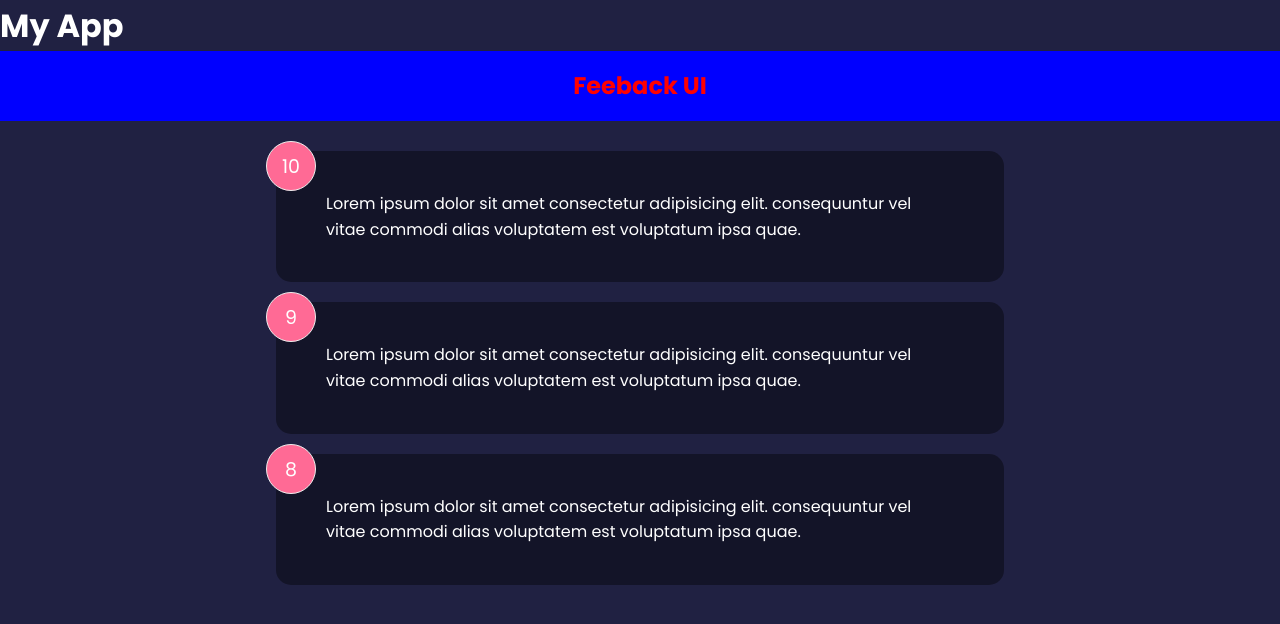
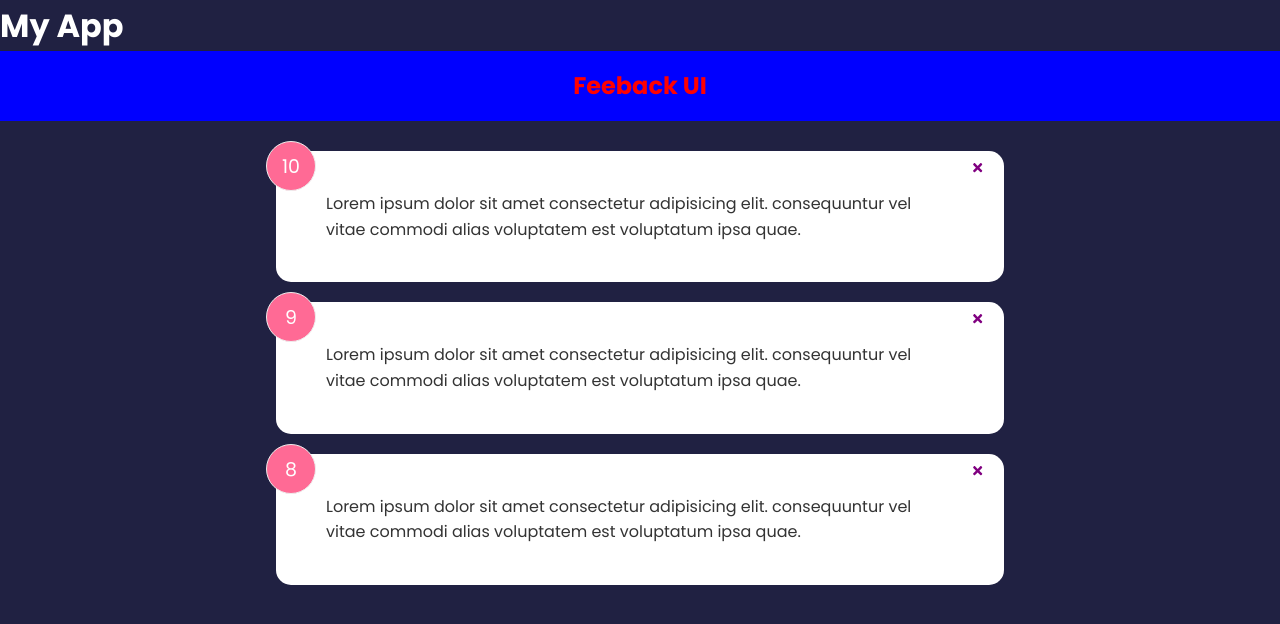
Before and after one commit to vinayaachar/Feedback-App, a React (Create React App) app: page / in a window 1280 px wide. Shown: the top 624 px of the page. Built offline with nearby package versions, Linux system fonts and the light colour scheme.

Commit message:
Add delete option to feedbacks

```diff
--- a/package.json
+++ b/package.json
@@ -8,6 +8,7 @@
     "@testing-library/user-event": "^12.8.3",
     "react": "^17.0.2",
     "react-dom": "^17.0.2",
+    "react-icons": "^4.3.1",
     "react-scripts": "4.0.3",
     "web-vitals": "^1.1.2"
   },
--- a/src/App.js
+++ b/src/App.js
@@ -1,10 +1,15 @@
 import { useState } from "react";
 import Header from "./components/Header";
-import FeedbackItem from "./components/FeedbackItem";
 import FeedbackData from "./components/data/FeedbackData";
 import FeedbackList from "./components/FeedbackList";
 function App() {
   const [feedback, setFeedback] = useState(FeedbackData)
+
+  const deleteFeedback = (id) => {
+    if (window.confirm('Are you sure you want to delete')) {
+      setFeedback(feedback.filter((item) => item.id !== id))
+    }
+  }
 
   return (
     <>
@@ -13,7 +18,7 @@
         <h1>My App</h1>
         <Header text = 'Feeback UI' bgColor = 'blue' color = 'red'/>
         <div className='container'>
-          <FeedbackList feedback={feedback}/>
+          <FeedbackList feedback={feedback} handleDelete={deleteFeedback} />
         </div>
       </div>
 
--- a/src/components/FeedbackItem.jsx
+++ b/src/components/FeedbackItem.jsx
@@ -1,11 +1,16 @@
 import PropTypes from 'prop-types'
 import Card from './shared/Card';
+import { FaTimes } from 'react-icons/fa'
 
-function FeedbackItem({item}) {
+
+function FeedbackItem({item, handleDelete}) {
 
   return (
-    <Card reverse={true}>
+    <Card reverse={false}>
       <div className='num-display'>{item.rating}</div>
+      <button className='close' onClick={() => handleDelete(item)}>
+        <FaTimes color='purple'/>
+      </button>
       <div className='text-display'>{item.text}</div>
     </Card>
   )
--- a/src/components/FeedbackList.jsx
+++ b/src/components/FeedbackList.jsx
@@ -1,14 +1,14 @@
 import FeedbackItem from "./FeedbackItem";
 import PropTypes from 'prop-types';
 
-function FeedbackList({ feedback }) {
+function FeedbackList({ feedback, handleDelete }) {
   if(!feedback || feedback.length === 0) {
     return <p>No Feedback yet</p>
   }
 
   return <div className='feedback-list'>
     {feedback.map((item) => (
-      <FeedbackItem key={item.id} item={item} />
+      <FeedbackItem key={item.id} item={item} handleDelete={() => handleDelete(item.id)}/>
     ))}
   </div>
 }
```
Also changed, not shown: 1 other file (tests, documents, lock files or other folders).
